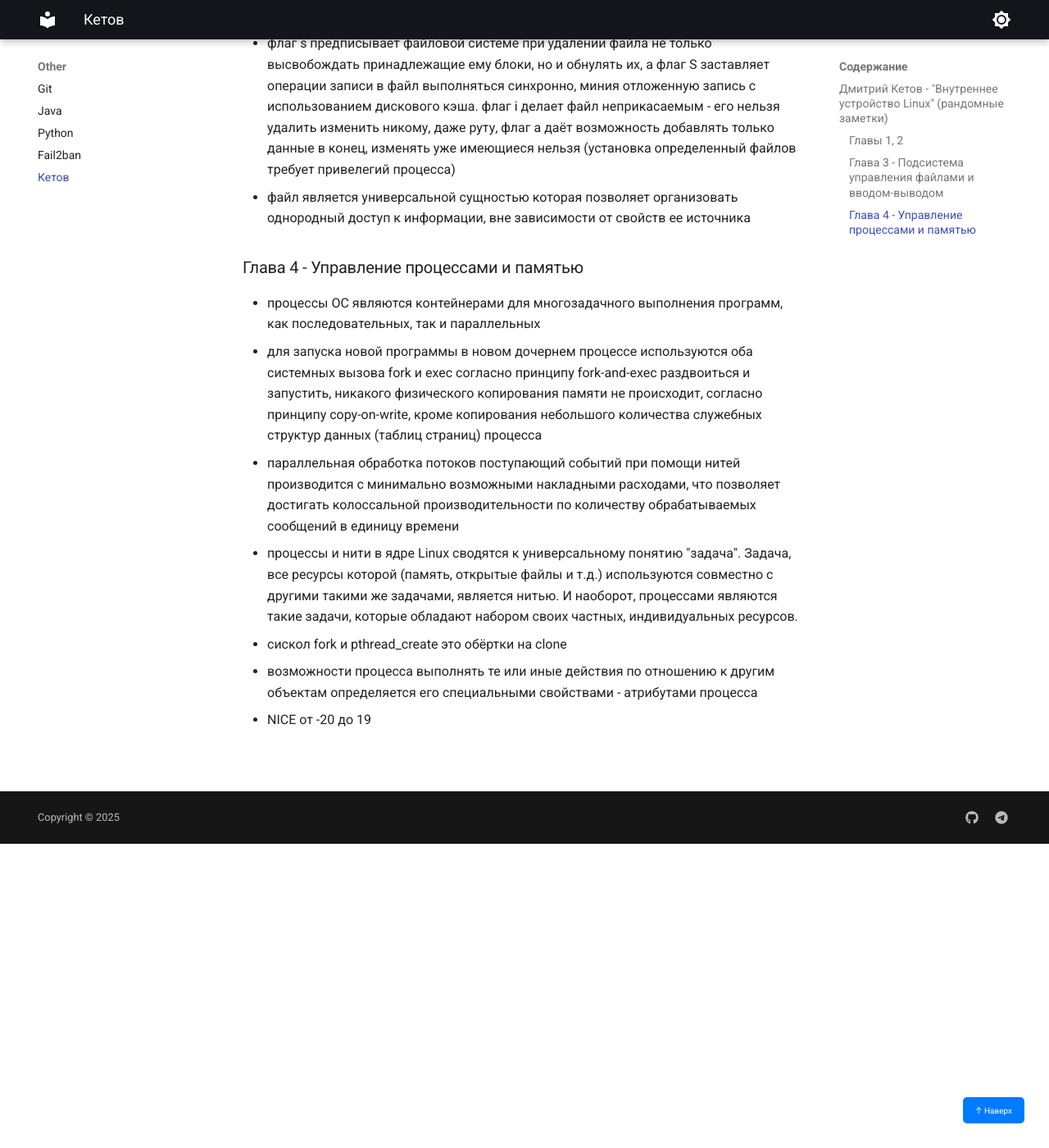
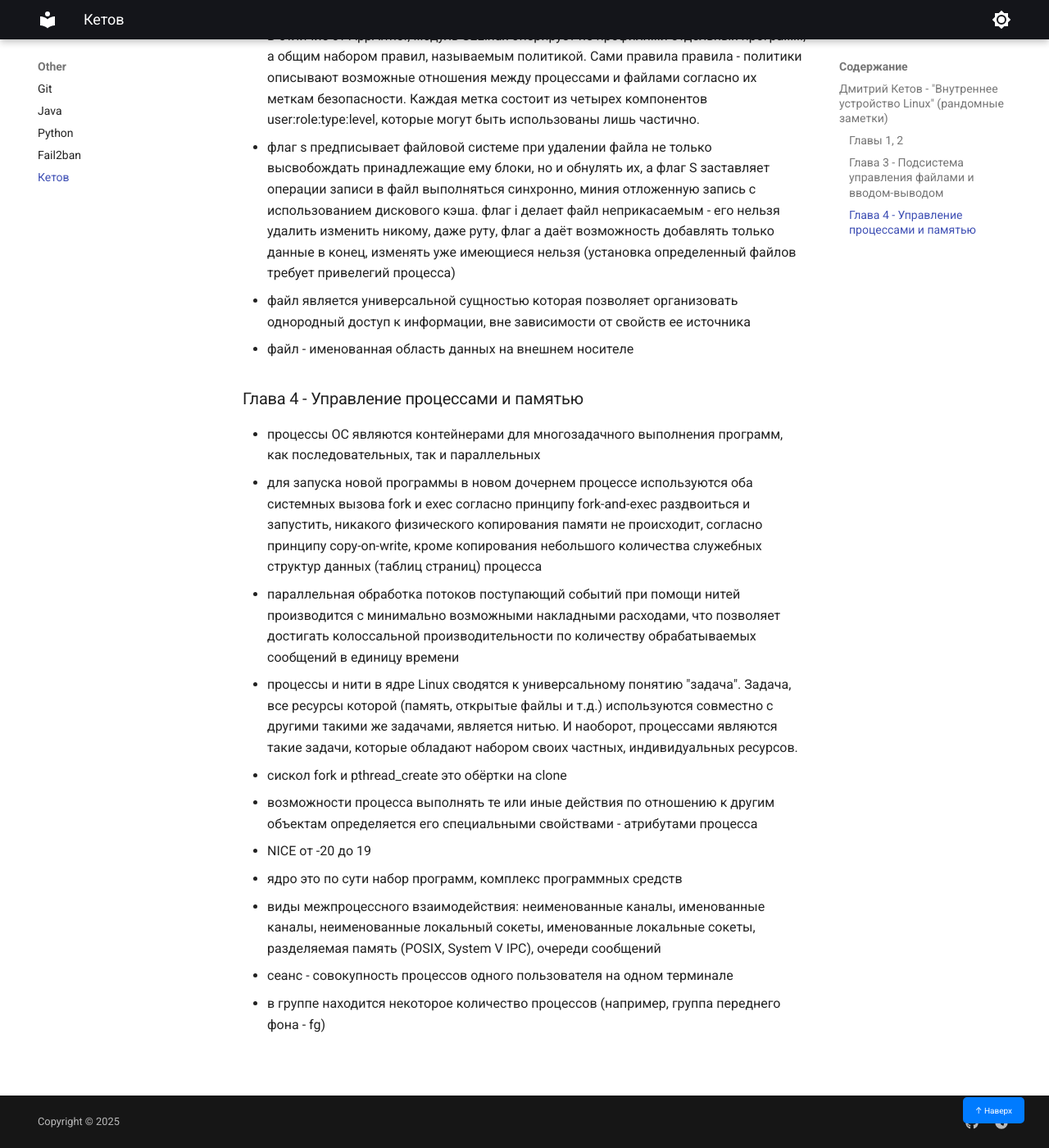
Before and after one commit to ilyamak04/wiki, an MkDocs documentation site: the page built from docs/Other/Кетов.md, in a window 1280 px wide and 1400 px high, scrolled down 2160 px. Shown: the whole window at 82% size. Built offline with MkDocs 1.6.1 and Material for MkDocs 9.7.7, drawn with Linux system fonts in a browser that asks for light colours; some of the changed text lies outside the part shown.

Commit message:
add notes by Ketov

```diff
--- a/docs/Other/Кетов.md
+++ b/docs/Other/Кетов.md
@@ -32,6 +32,8 @@
 
 - Файл является единицей обеспечения доступа к информации, а не единицей ей хранения, как в других ОС
 
+- Суффикс файла (расширение) не имеет значение для ОС, это просто для человекочитаемости
+
 - /etc - editable text configuration
 
 - sbin - superuser's binaries для программ системного администрирования
@@ -57,6 +60,7 @@
 - В отличие от AppArmor, модуль SELinux оперирует не профилями отдельных программ, а общим набором правил, называемым политикой. Сами правила правила - политики описывают возможные отношения между процессами и файлами согласно их меткам безопасности. Каждая метка состоит из четырех компонентов user:role:type:level, которые могут быть использованы лишь частично.
 - флаг s предписывает файловой системе при удалении файла не только высвобождать принадлежащие ему блоки, но и обнулять их, а флаг S заставляет операции записи в файл выполняться синхронно, миния отложенную запись с использованием дискового кэша. флаг i делает файл неприкасаемым - его нельзя удалить изменить никому, даже руту, флаг а даёт возможность добавлять только данные в конец, изменять уже имеющиеся нельзя (установка определенный файлов требует привелегий процесса)
 - файл является универсальной сущностью которая позволяет организовать однородный доступ к информации, вне зависимости от свойств ее источника
+- файл - именованная область данных на внешнем носителе
 
 ### Глава 4 - Управление процессами и памятью
 
@@ -67,3 +71,7 @@
 - сискол fork и pthread_create это обёртки на clone
 - возможности процесса выполнять те или иные действия по отношению к другим объектам определяется его специальными свойствами - атрибутами процесса
 - NICE от -20 до 19
+- ядро это по сути набор программ, комплекс программных средств
+- виды межпроцессного взаимодействия: неименованные каналы, именованные каналы, неименованные локальный сокеты, именованные локальные сокеты, разделяемая память (POSIX, System V IPC), очереди сообщений
+- сеанс - совокупность процессов одного пользователя на одном терминале
+- в группе находится некоторое количество процессов (например, группа переднего фона - fg)
```
Also changed, not shown: other parts of docs/Other/Кетов.md (+2 -1 lines).
